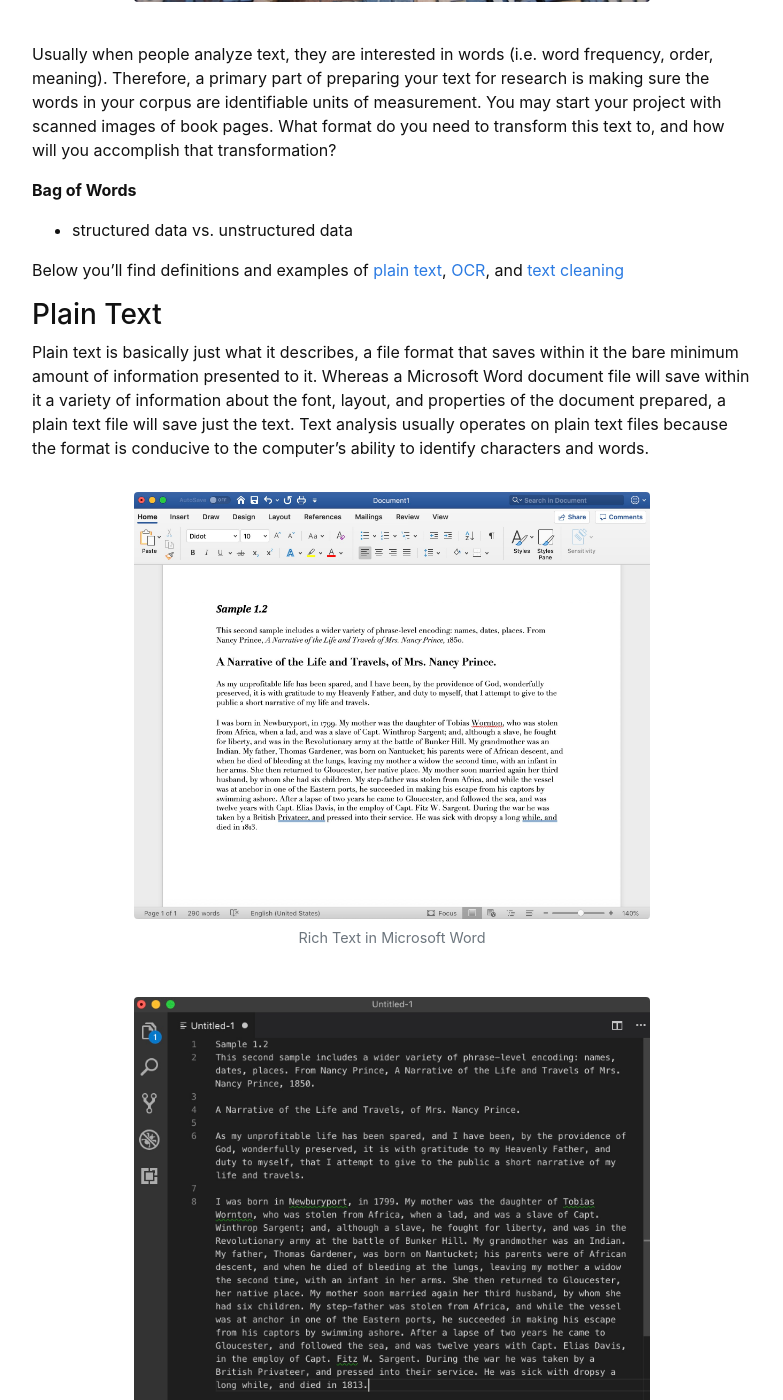
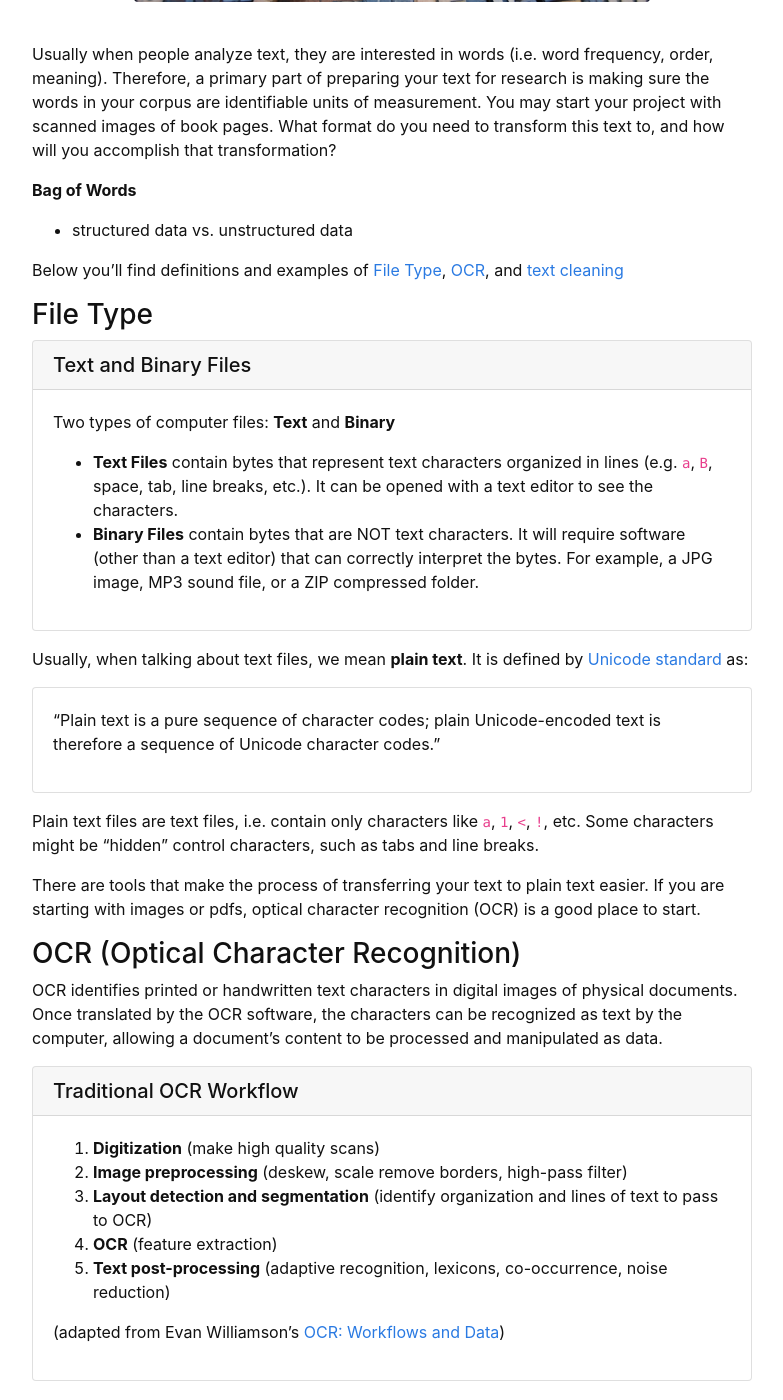
Before and after one commit to owikle/topicmodeling, a Jekyll site: the page built from content/0-intro.md, in a window 1280 px wide and 1400 px high, scrolled down 1828 px. Shown: the whole window, without its empty margins (248-1031 px from the left). Built offline with Jekyll 4.4.1, drawn with Linux system fonts in a browser that asks for light colours; some of the changed text lies outside the part shown.

Commit message:
text and binary info added

```diff
--- a/content/0-intro.md
+++ b/content/0-intro.md
@@ -46,26 +46,29 @@ Usually when people analyze text, they are interested in words (i.e. word freque
 
 - structured data vs. unstructured data
 
-Below you'll find definitions and examples of [plain text](#plain), [OCR](#ocr), and [text cleaning](#clean)
+Below you'll find definitions and examples of [File Type](#file), [OCR](#ocr), and [text cleaning](#clean)
 
-### <a name="plain">Plain Text</a>
 
-Plain text is basically just what it describes, a file format that saves within it the bare minimum amount of information presented to it. Whereas a Microsoft Word document file will save within it a variety of information about the font, layout, and properties of the document prepared, a plain text file will save just the text. Text analysis usually operates on plain text files because the format is conducive to the computer's ability to identify characters and words.
-
-{% include figure.html img="word.jpg" alt="rich text" caption="Rich Text in Microsoft Word" width="75%" %}
-
-{% include figure.html img="txt.jpg" alt="plain text" caption="Plain Text in a Text Editor" width="75%" %}
-
-The following exercise will demonstrate the differences between plain text (what you see in your text editor) and rich text (what you see in Microsoft Word). This is adapted from a tweet by [Alex Gil](https://twitter.com/elotroalex?lang=en) and Devin Becker's [Text Analysis for Writers Workshop](https://dcnb.github.io/text-analysis-for-writers/).
+### <a name="file">File Type</a>
 
 {% capture text %}
-**Activity: Plain Text vs. Word Doc**
-1. Open your text editor and create a TXT file that includes only the letter "a" (no spaces or breaks), then save this as "a.txt" in a new folder.
-2. Now open Word and create a similar file that only includes "a" and save it as "a.docx in that same folder.
-3. Open your new folder via the Finder or Explorer and examine the file sizes. Notices anything?
-4. Optional: If you're using a windows computer, change the file extension of the .docx file to ".zip." Open the .zip file by clicking on it and examine all the accompanying files within. What do you see? Try opening some of those files with your text editor!
+Two types of computer files: **Text** and **Binary**
+
+- **Text Files** contain bytes that represent text characters organized in lines (e.g. `a`, `B`, space, tab, line breaks, etc.). It can be opened with a text editor to see the characters.
+- **Binary Files** contain bytes that are NOT text characters. It will require software (other than a text editor) that can correctly interpret the bytes. For example, a JPG image, MP3 sound file, or a ZIP compressed folder.
 {% endcapture %}
-{% include alert.md text=text color=secondary %}
+{% include card.md text=text header="Text and Binary Files" %}
+
+Usually, when talking about text files, we mean **plain text**.
+It is defined by [Unicode standard](https://www.unicode.org/) as:
+
+{% capture text %}
+"Plain text is a pure sequence of character codes; plain Unicode-encoded text is therefore a sequence of Unicode character codes."
+{% endcapture %}
+{% include card.md text=text %}
+
+Plain text files are text files, i.e. contain only characters like `a`, `1`, `<`, `!`, etc.
+Some characters might be "hidden" control characters, such as tabs and line breaks.
 
 There are tools that make the process of transferring your text to plain text easier. If you are starting with images or pdfs, optical character recognition (OCR) is a good place to start.
 
@@ -78,7 +81,7 @@ OCR identifies printed or handwritten text characters in digital images of physi
 2. **Image preprocessing** (deskew, scale remove borders, high-pass filter)
 3. **Layout detection and segmentation** (identify organization and lines of text to pass to OCR)
 4. **OCR** (feature extraction)
-5. **Save results as plain text** (.txt files)
+5. **Text post-processing** (adaptive recognition, lexicons, co-occurrence, noise reduction)
 
 (adapted from Evan Williamson's [OCR: Workflows and Data](https://osf.io/gd5ka/){:target='_blank'})
 {% endcapture %}
@@ -101,6 +104,12 @@ Tesseract
 
 ABBYY FineReader
 - Proprietary, but commonly used: [https://www.abbyy.com/en-us/finereader/](https://www.abbyy.com/en-us/finereader/)
+
+[Adobe Creative Cloud](https://www.adobe.com/creativecloud.html) has OCR capabilities
+
+OCRopus/OCRopy
+- Python-based, more DIY/modular, but used in research with some advancements possible with customized models: [https://github.com/tmbdev/ocropy](https://github.com/tmbdev/ocropy)
+- Recent article: [http://www.digitalhumanities.org/dhq/vol/11/2/000288/000288.html](http://www.digitalhumanities.org/dhq/vol/11/2/000288/000288.html)
 
 
 ### <a name="clean">Text Cleaning</a>
```
